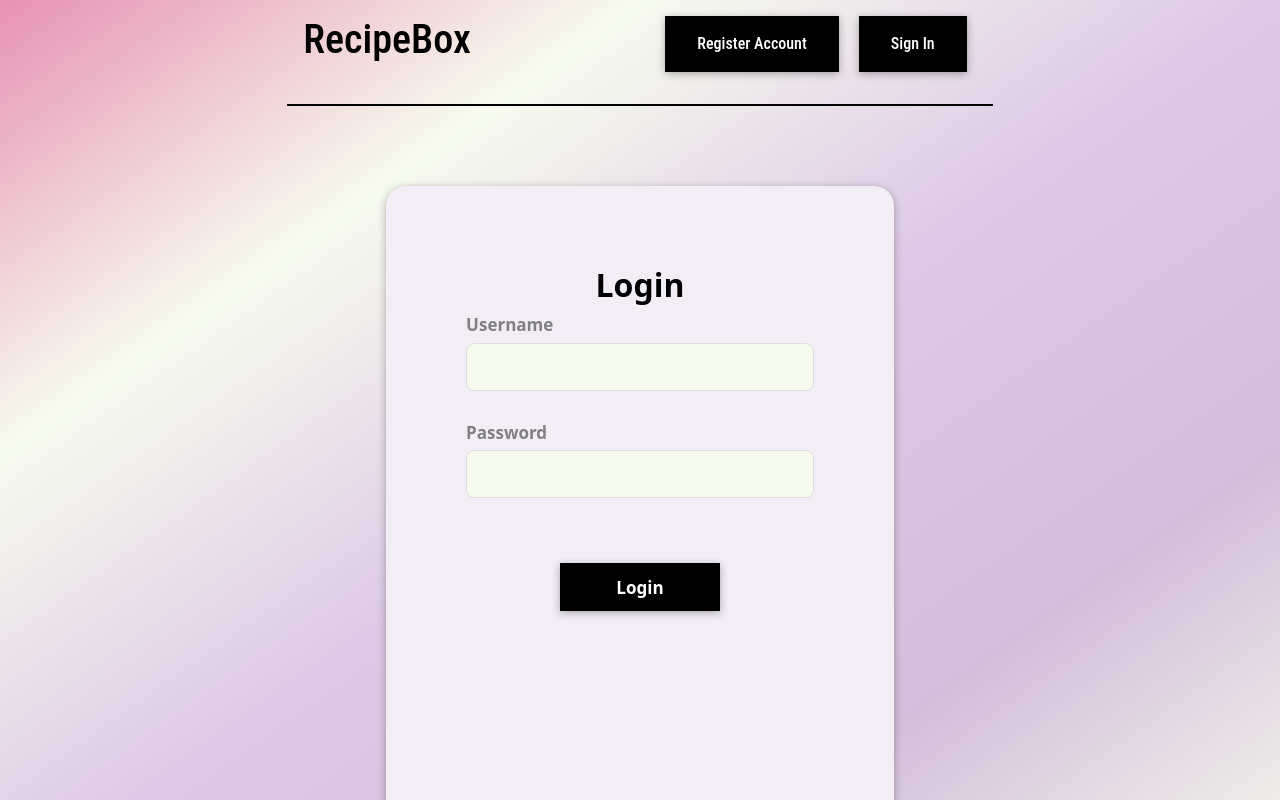
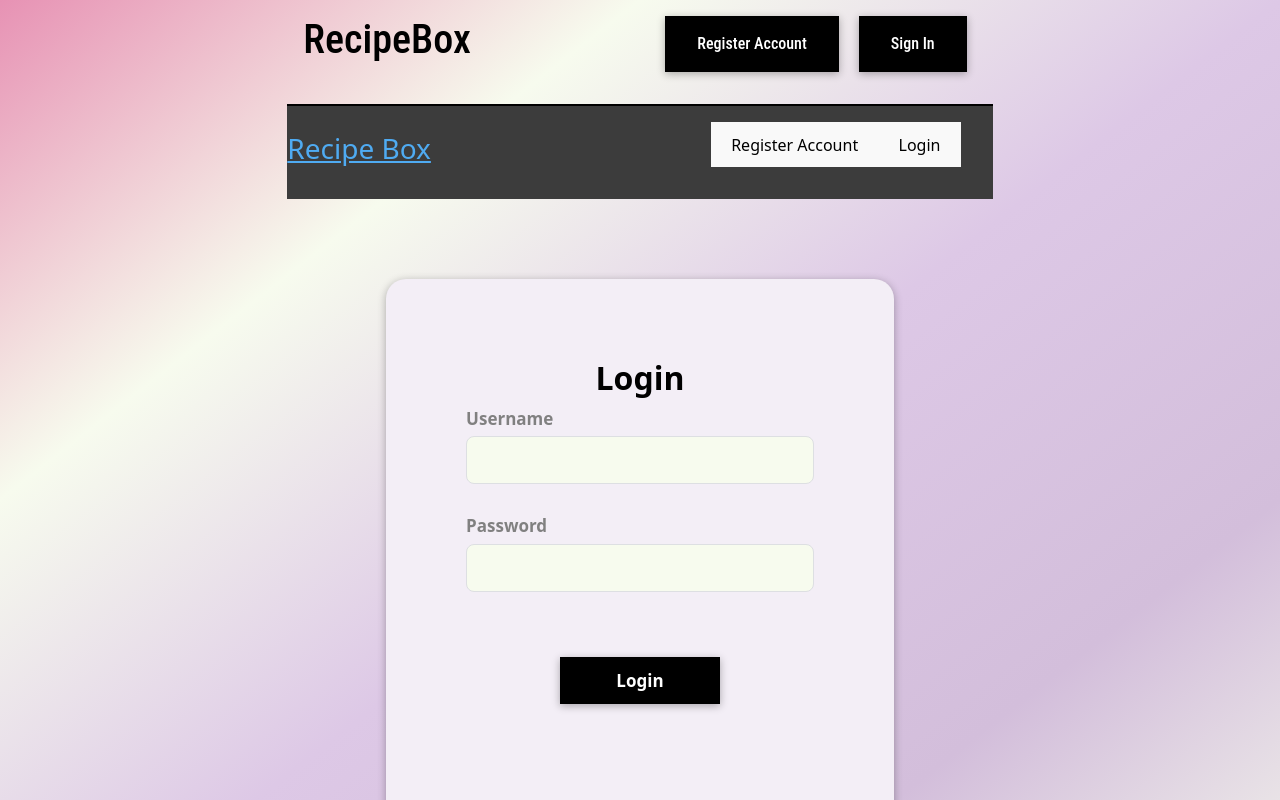
Before and after one commit to sheetalmangate/RecipeBox, a React (Vite) app in the folder client/: page /login in a window 1280 px wide. Shown: the top 800 px of the page. Built offline with nearby package versions, Linux system fonts and the light colour scheme.

Commit message:
bugfix and removed navbar

```diff
--- a/client/src/App.tsx
+++ b/client/src/App.tsx
@@ -1,5 +1,5 @@
 import { Outlet } from "react-router-dom";
-// import Navbar from "./components/Navbar";
+import Navbar from "./components/Navbar";
 import { useState } from "react";
 import auth from "./utils/auth";
 import "./main.css";
@@ -15,7 +15,7 @@ function App() {
   return (
     <>
       <Header loggedIn={loggedIn} setLoggedIn={handleSetLoggedIn} />
-      {/* <Navbar loggedIn={loggedIn} setLoggedIn={handleSetLoggedIn} /> */}
+      <Navbar loggedIn={loggedIn} setLoggedIn={handleSetLoggedIn} />
       <main>
         <Outlet context={{ loggedIn, setLoggedIn: handleSetLoggedIn }} />
       </main>
```
